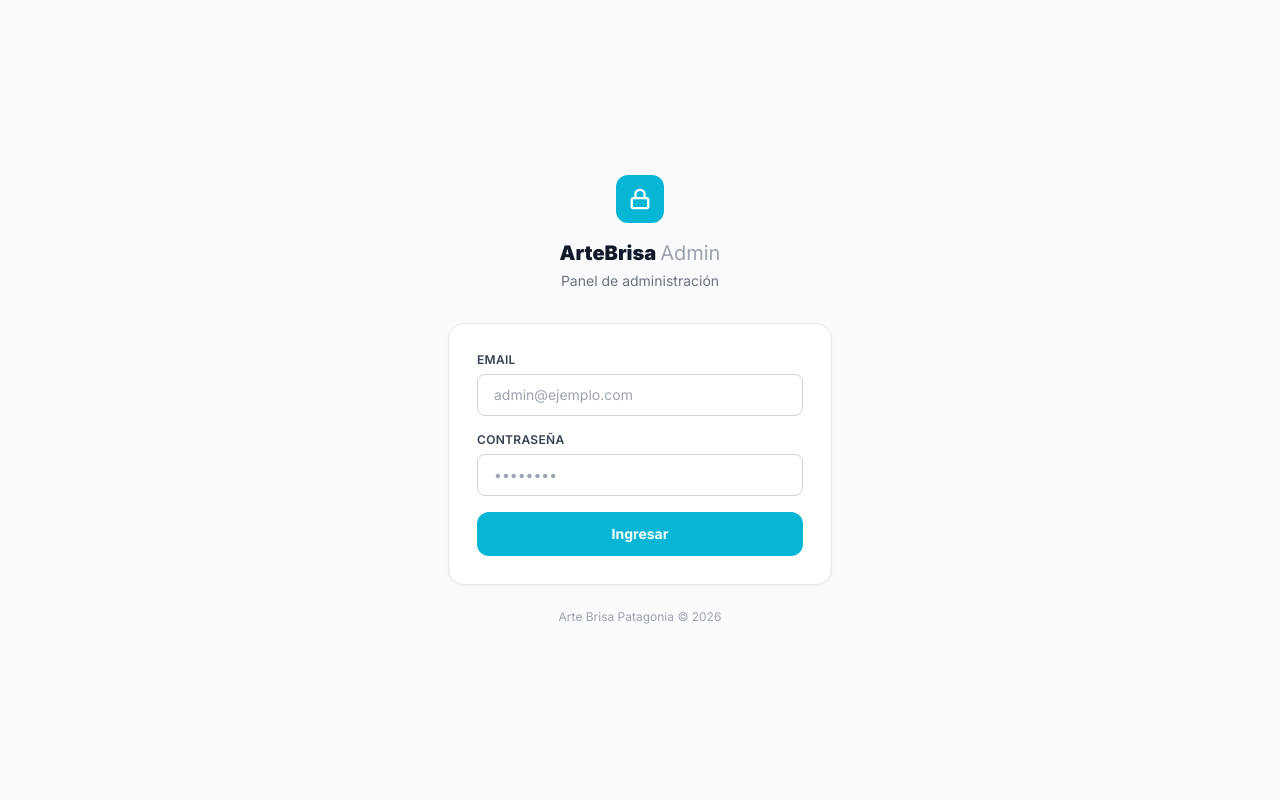
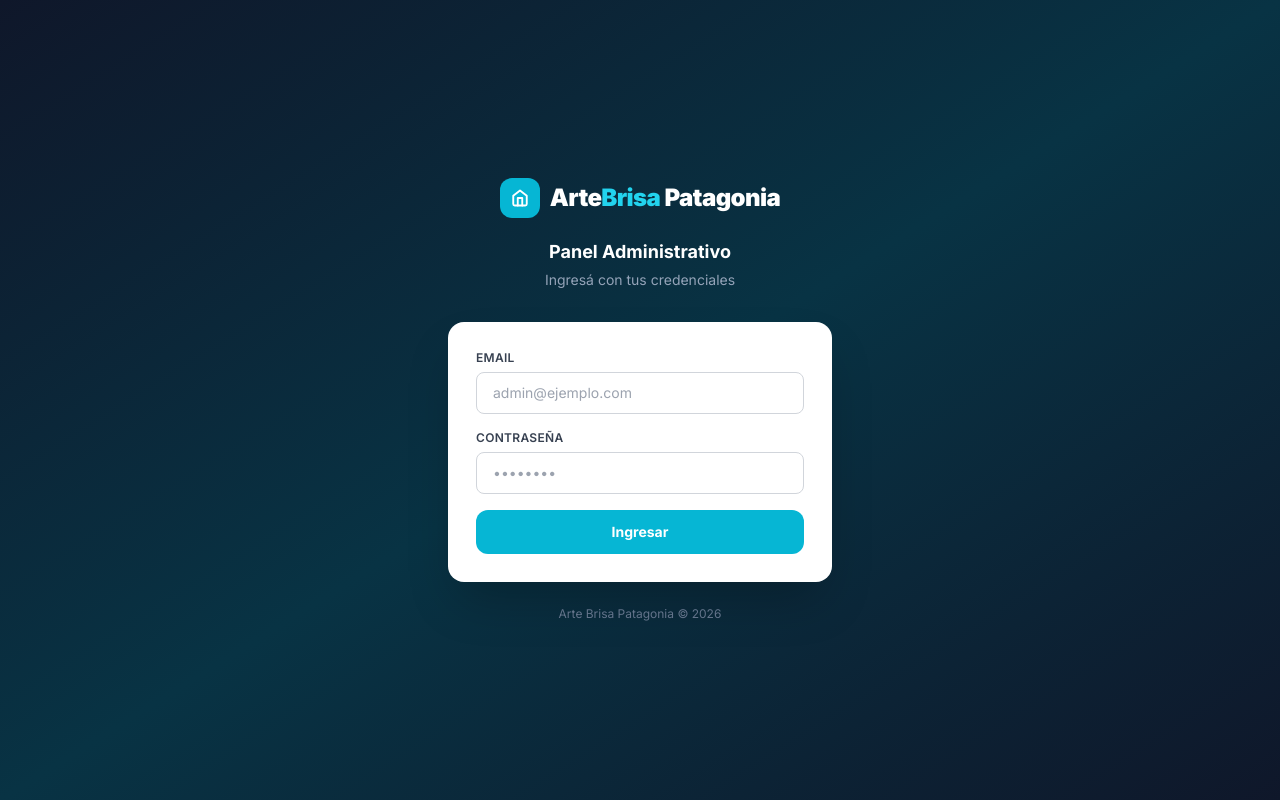
Before and after one commit to anduschile/artebrisa-patagonia-web, a React (Vite) app: page /admin in a window 1280 px wide. Built offline with nearby package versions, Linux system fonts and the light colour scheme; no server answers.

Commit message:
feat(admin): mejora visual login + enlace acceso admin en footer

```diff
--- a/src/components/Footer.jsx
+++ b/src/components/Footer.jsx
@@ -126,8 +126,14 @@ export default function Footer() {
                 </div>
 
                 {/* ── Bottom bar ── */}
-                <div className="mt-10 pt-6 border-t border-slate-800 text-xs text-slate-500 text-center">
-                    © 2026 Arte Brisa Patagonia. Todos los derechos reservados.
+                <div className="mt-10 pt-6 border-t border-slate-800 text-xs text-slate-500 flex flex-col sm:flex-row items-center justify-between gap-2">
+                    <span>© 2026 Arte Brisa Patagonia. Todos los derechos reservados.</span>
+                    <Link to="/admin" className="flex items-center gap-1 text-slate-700 hover:text-slate-500 transition-colors">
+                        <svg width="11" height="11" viewBox="0 0 24 24" fill="none" stroke="currentColor" strokeWidth="2" strokeLinecap="round">
+                            <rect x="3" y="11" width="18" height="11" rx="2" /><path d="M7 11V7a5 5 0 0110 0v4" />
+                        </svg>
+                        Acceso administrador
+                    </Link>
                 </div>
             </div>
         </footer>
--- a/src/pages/admin/AdminLoginPage.jsx
+++ b/src/pages/admin/AdminLoginPage.jsx
@@ -35,28 +35,32 @@ export default function AdminLoginPage() {
 
     if (checking) {
         return (
-            <div className="min-h-screen bg-gray-50 flex items-center justify-center">
-                <div className="w-8 h-8 border-2 border-primary-500 border-t-transparent rounded-full animate-spin" />
+            <div className="min-h-screen bg-gradient-to-br from-slate-900 via-cyan-950 to-slate-900 flex items-center justify-center">
+                <div className="w-8 h-8 border-2 border-primary-400 border-t-transparent rounded-full animate-spin" />
             </div>
         )
     }
 
     return (
-        <div className="min-h-screen bg-gray-50 flex items-center justify-center px-4">
+        <div className="min-h-screen bg-gradient-to-br from-slate-900 via-cyan-950 to-slate-900 flex items-center justify-center px-4">
             <div className="w-full max-w-sm">
-                {/* Logo */}
+                {/* Brand */}
                 <div className="text-center mb-8">
-                    <div className="inline-flex items-center justify-center w-12 h-12 rounded-xl bg-primary-500 mb-4">
-                        <svg width="22" height="22" viewBox="0 0 24 24" fill="none" stroke="white" strokeWidth="2.5" strokeLinecap="round">
-                            <rect x="3" y="11" width="18" height="11" rx="2" /><path d="M7 11V7a5 5 0 0110 0v4" />
-                        </svg>
+                    <div className="inline-flex items-center gap-2.5 mb-5">
+                        <div className="w-10 h-10 rounded-xl bg-primary-500 flex items-center justify-center flex-shrink-0">
+                            <svg width="18" height="18" viewBox="0 0 24 24" fill="none" stroke="white" strokeWidth="2.5" strokeLinecap="round" strokeLinejoin="round">
+                                <path d="M3 9l9-7 9 7v11a2 2 0 01-2 2H5a2 2 0 01-2-2z" />
+                                <polyline points="9 22 9 12 15 12 15 22" />
+                            </svg>
+                        </div>
+                        <span className="font-black text-white text-2xl tracking-tight">Arte<span className="text-primary-400">Brisa</span> Patagonia</span>
                     </div>
-                    <h1 className="text-xl font-black text-gray-900">ArteBrisa <span className="text-gray-400 font-normal">Admin</span></h1>
-                    <p className="text-gray-500 text-sm mt-1">Panel de administración</p>
+                    <h1 className="text-white font-bold text-lg">Panel Administrativo</h1>
+                    <p className="text-slate-400 text-sm mt-1">Ingresá con tus credenciales</p>
                 </div>
 
                 {/* Form */}
-                <form onSubmit={handleSubmit} className="bg-white rounded-2xl p-7 border border-gray-200 shadow-sm space-y-4">
+                <form onSubmit={handleSubmit} className="bg-white rounded-2xl p-7 shadow-2xl space-y-4">
                     <div>
                         <label className="block text-xs font-semibold text-gray-700 mb-1.5 uppercase tracking-wide">Email</label>
                         <input
@@ -97,7 +101,7 @@ export default function AdminLoginPage() {
                     </button>
                 </form>
 
-                <p className="text-center text-xs text-gray-400 mt-6">
+                <p className="text-center text-xs text-slate-500 mt-6">
                     Arte Brisa Patagonia © 2026
                 </p>
             </div>
```
